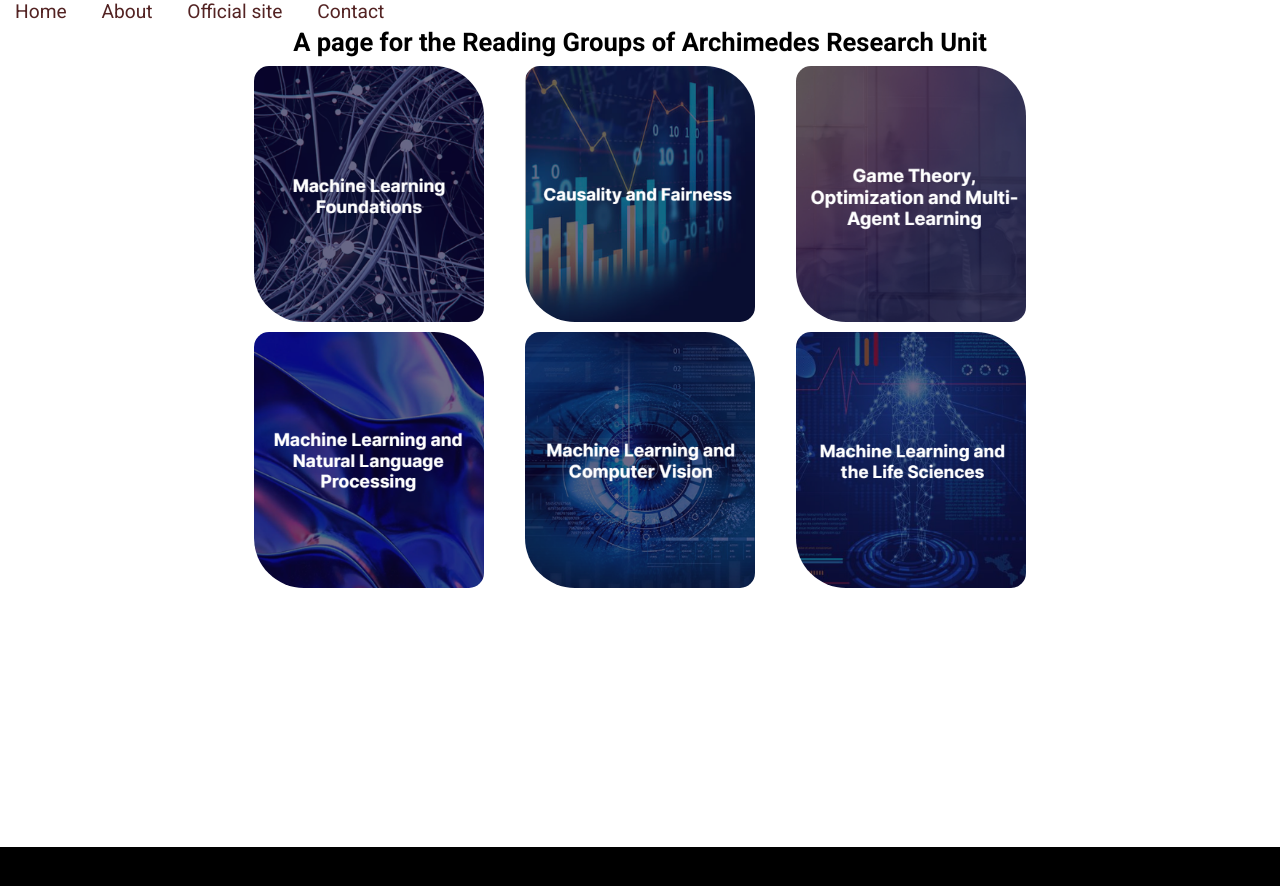
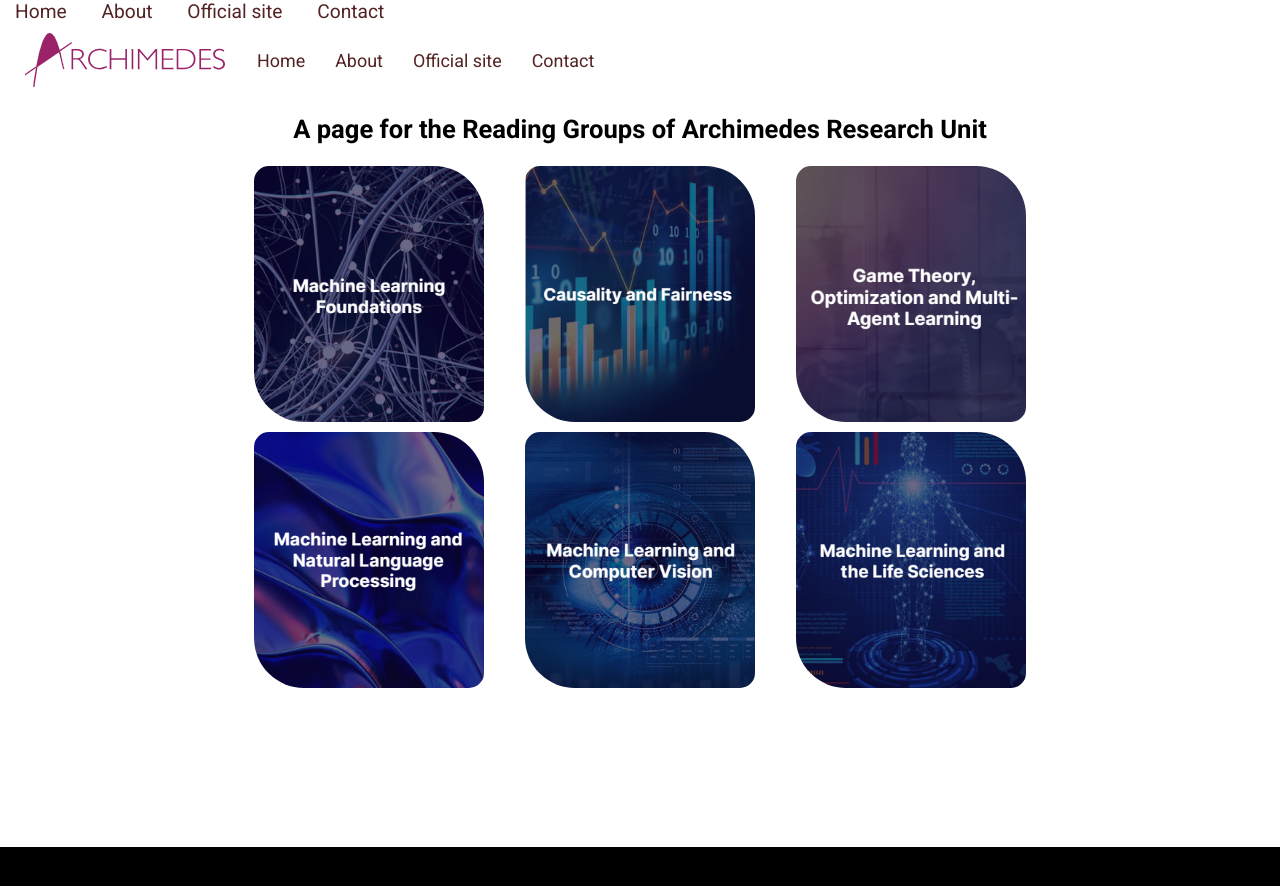
Before and after one commit to mandlos/archimedesai.github.io, a Jekyll site: the page built from index.html, in a window 1280 px wide. Shown: the top 886 px of the page. Built offline with Jekyll 4.4.1, drawn with Linux system fonts in a browser that asks for light colours.

Commit message:
modified:   index.html 	modified:   index.html

```diff
--- a/index.html
+++ b/index.html
@@ -3,14 +3,34 @@ layout: default
 title: Home
 ---
 
+
 <!DOCTYPE html>
 <html>
 <head>
-    <link rel="stylesheet" href="assets/css/main.css">
+    <meta charset="UTF-8">
+    <meta name="viewport" content="width=device-width, initial-scale=1.0">
+    <title>{{ page.title }} | Archimedes AI Research</title>
+    <link href="https://fonts.googleapis.com/css2?family=Roboto:wght@400;700&display=swap" rel="stylesheet">
+    <link rel="stylesheet" href="/assets/css/main.css">
+    <link rel="icon" type="image/x-icon" href="https://github.com/mandlos/archimedesai.github.io/blob/main/_data/Archimedes-favicon.png?raw=true">
 </head>
 <body>
+    <header>
+        <div class="nav-logo_container">
+            <img src="./data/Images/Archimedes_logo.png" alt="Archimedes RU logo" class="nav-logo">
+        </div>
+        <div class="nav-text">
+            <a href="index.html" target="_self">Home</a>
+            <a href="https://www.archimedesai.gr/en/about" target="_blank">About</a>
+            <a href="https://www.archimedesai.gr/en/" target="_blank">Official site</a>
+            <a href="https://www.archimedesai.gr/en/contact" target="_blank">Contact</a>
+            <hr>
+        </div>
+    </header>
+
+    <main class="container">
         <div>
-    <div class="header-container">
+            <div class="title-container">
                 <h1>A page for the Reading Groups of Archimedes Research Unit</h1>
             </div>
             <div class="row-container">
@@ -52,9 +72,13 @@ title: Home
                 </div>
             </div>
         </div>
+    </main>
 
-
-
+    <footer>
+        <div>
+            {{ 'now' | date: '%Y' }} Archimedes Research Unit.
+        </div>
+    </footer>
 
 
 </body>
```
Lines whose indentation alone changed are shown as unchanged.
